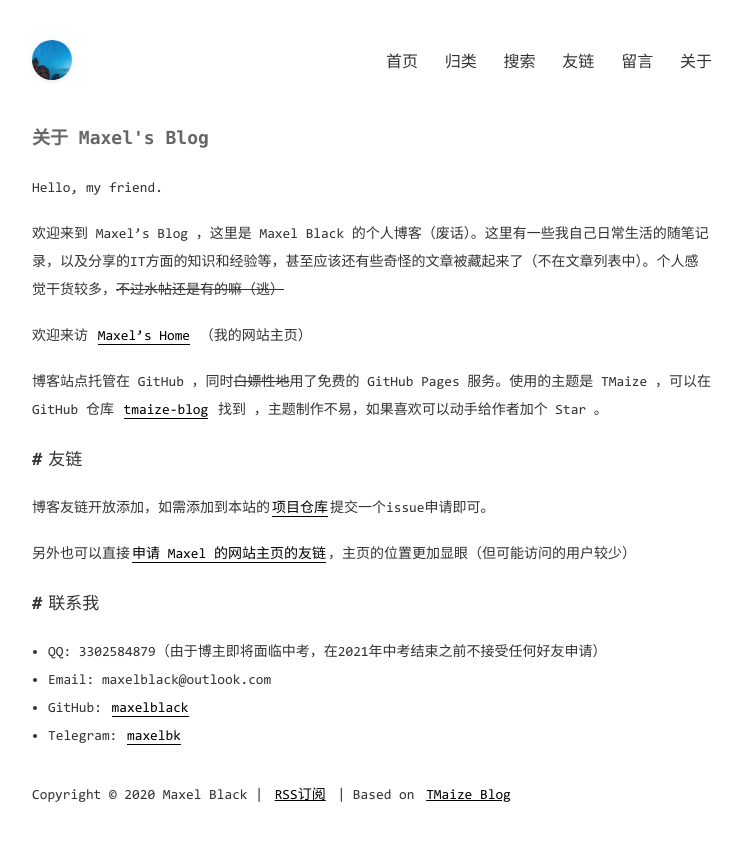
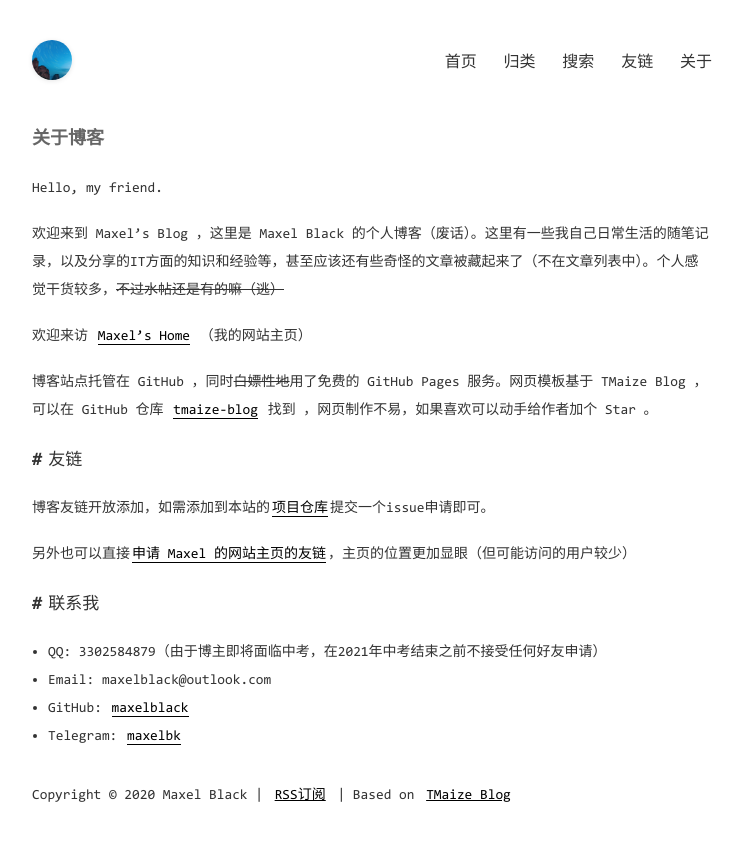
Before and after one commit to maxelblack/blog, a Jekyll site: the page built from pages/about.md, in a window 1280 px wide. Shown: the top 841 px of the page, without its empty margins (268-1011 px from the left). Built offline with Jekyll 4.4.1, drawn with Linux system fonts in a browser that asks for light colours; comment, search, counter and statistics services are not loaded.

Commit message:
Update the website.

```diff
--- a/_config.yml
+++ b/_config.yml
@@ -32,8 +32,8 @@ menu:
     url: /pages/search.html
   - title: 友链
     url: /pages/links.html
-  - title: 留言
-    url: /pages/chat.html
+      #  - title: 留言
+      #    url: /pages/chat.html
   - title: 关于
     url: /pages/about.html
 
--- a/pages/about.md
+++ b/pages/about.md
@@ -1,6 +1,6 @@
 ---
 layout: mypost
-title: 关于 Maxel's Blog
+title: 关于博客
 ---
 
 Hello, my friend.
@@ -9,7 +9,7 @@ Hello, my friend.
 
 欢迎来访 [Maxel's Home](https://maxelblack.github.io) （我的网站主页）
 
-博客站点托管在 GitHub ，同时~~白嫖性地~~用了免费的 GitHub Pages 服务。使用的主题是 TMaize ，可以在 GitHub 仓库 [tmaize-blog](https://github.com/TMaize/tmaize-blog) 找到 ，主题制作不易，如果喜欢可以动手给作者加个 Star 。
+博客站点托管在 GitHub ，同时~~白嫖性地~~用了免费的 GitHub Pages 服务。网页模板基于 TMaize Blog ，可以在 GitHub 仓库 [tmaize-blog](https://github.com/TMaize/tmaize-blog) 找到 ，网页制作不易，如果喜欢可以动手给作者加个 Star 。
 
 ## 友链
 博客友链开放添加，如需添加到本站的[项目仓库](https://github.com/maxelblack/blog)提交一个issue申请即可。
```
Also changed, not shown: pages/links.md (+3 -1 lines).
